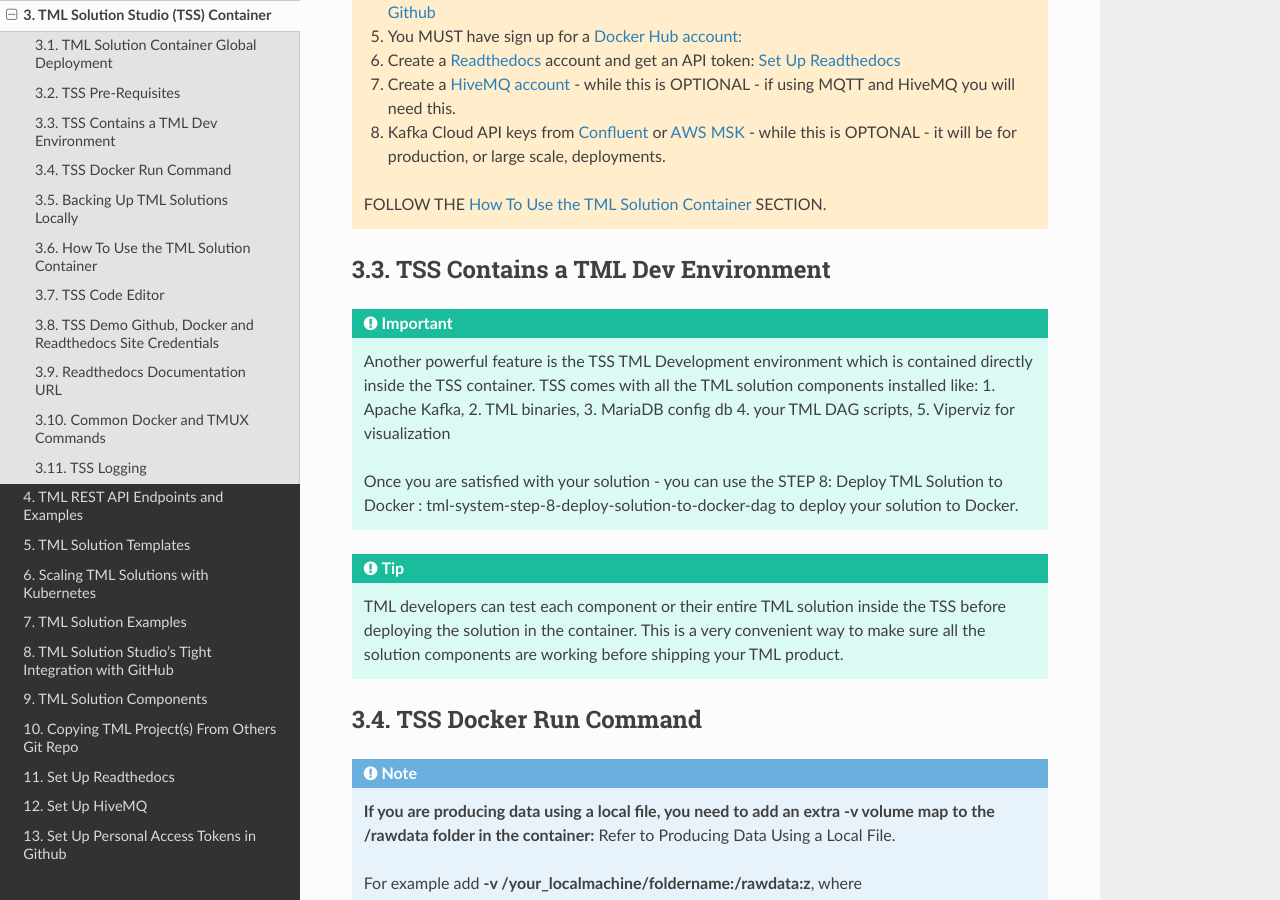
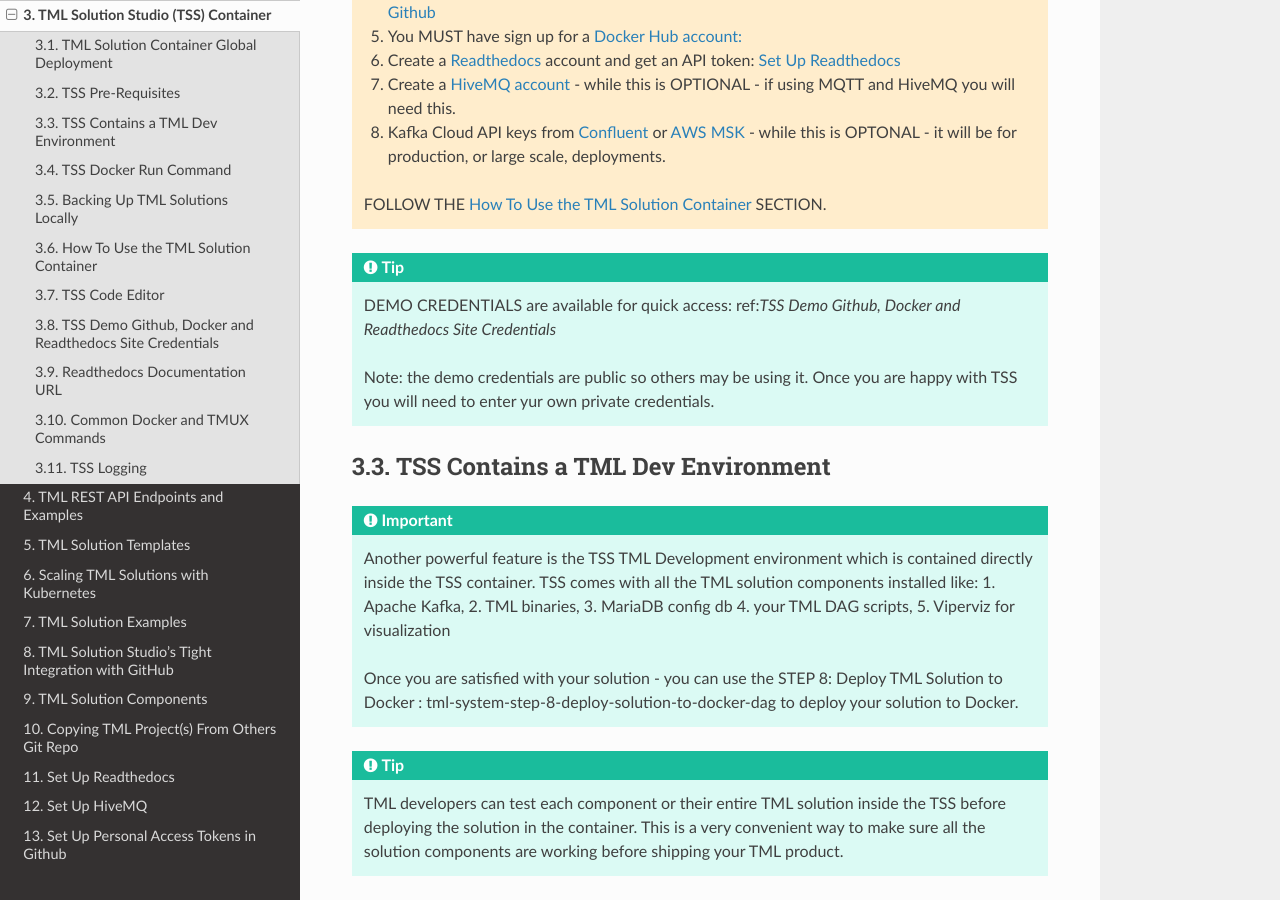
Before and after one commit to smaurice101/readthedocs, a Sphinx documentation site: the page built from docs/source/docker.rst, in a window 1280 px wide and 900 px high, scrolled down 2899 px. Built offline with Sphinx 7.4.7 and the Read the Docs theme 3.1.0, drawn with Linux system fonts in a browser that asks for light colours; pages that are not in the unit, such as notebooks, are missing from menus; some of the changed text lies outside the part shown.

Commit message:
Update docker.rst

```diff
--- a/docs/source/docker.rst
+++ b/docs/source/docker.rst
@@ -81,6 +81,12 @@
    8. Kafka Cloud API keys from `Confluent <https://www.confluent.io>`_ or `AWS MSK <https://aws.amazon.com/msk/>`_ - while this is OPTONAL - it will be for production, or large scale, deployments.
 
    FOLLOW THE :ref:`How To Use the TML Solution Container` SECTION.
+
+.. tip::
+
+   DEMO CREDENTIALS are available for quick access: ref:`TSS Demo Github, Docker and Readthedocs Site Credentials`
+
+   Note: the demo credentials are public so others may be using it.  Once you are happy with TSS you will need to enter yur own private credentials.
 
 TSS Contains a TML Dev Environment
 ----------------------------
```
